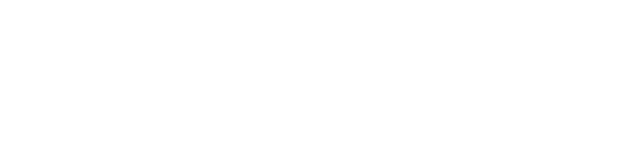
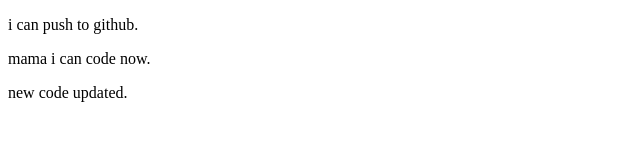
Before and after one commit to Akram-Ul-Hasan/my-first-repo, a plain HTML site: page index.html in a window 1280 px wide. Shown: the whole page, without its empty margins (0-640 px from the left). Drawn offline with Linux system fonts and the light colour scheme.

Commit message:
added change

```diff
--- a/index.html
+++ b/index.html
@@ -7,6 +7,8 @@
     <title>My first github repo</title>
 </head>
 <body>
-
+    <p>i can push to github.</p>
+    <p>mama i can code now.</p>
+    <p>new code updated.</p>
 </body>
 </html>
```
